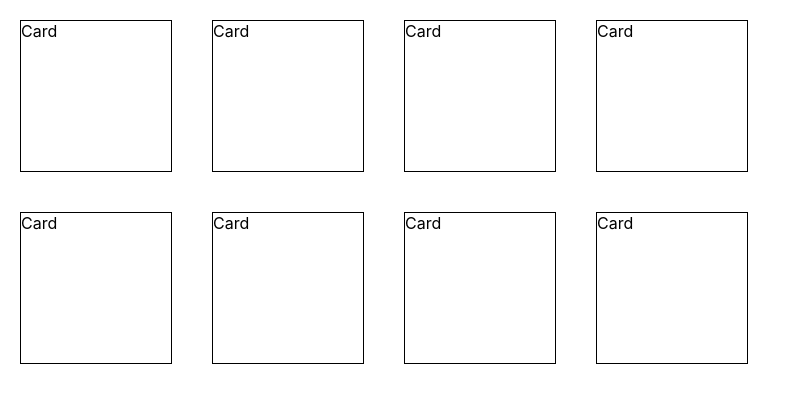
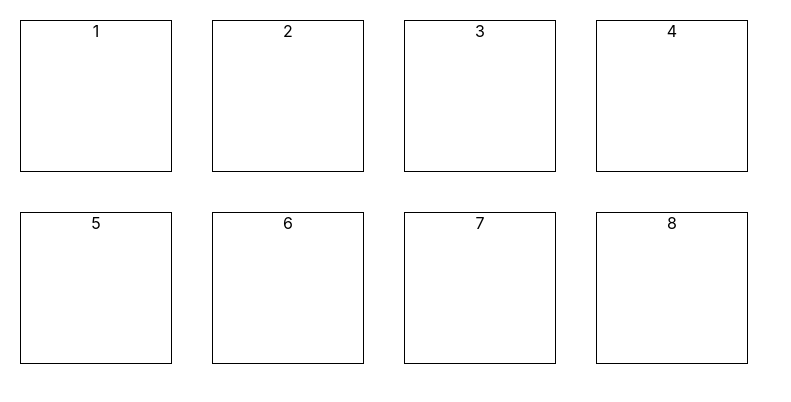
Before and after one commit to ernstvonoelsen/react-workshop-app, a React (Create React App) app: page / in a window 1280 px wide. Shown: the top 402 px of the page, without its empty margins (0-791 px from the left). Built offline with nearby package versions, Linux system fonts and the light colour scheme.

Commit message:
Add front and back properties.

```diff
--- a/src/App.tsx
+++ b/src/App.tsx
@@ -8,29 +8,29 @@ const cardStyle : CSSProperties = {
   height: 150,
   margin: 20,
   textAlign: 'center',
-  display: 'flex'
+  alignSelf: 'center'
 }
 
-export const Card = (props:{content?:string}) =>{
+export const Card = (props:{front: string, back: string}) =>{
   return <div style={cardStyle} className="card">
     <span>
-      { props.content == null ? 'Card' : props.content }
+      {props.back }
     </span>
   </div>
 }
 export const Field = (props:any) =>{
   return <div>
     <div style={{'display': 'flex'}}>
-      <Card />
-      <Card />
-      <Card />
-      <Card />
+      <Card front={''} back={'1'}/>
+      <Card front={''} back={'2'}/>
+      <Card front={''} back={'3'}/>
+      <Card front={''} back={'4'}/>
     </div>
     <div style={{'display': 'flex'}}>
-      <Card />
-      <Card />
-      <Card />
-      <Card />
+      <Card front={''} back={'5'}/>
+      <Card front={''} back={'6'}/>
+      <Card front={''} back={'7'}/>
+      <Card front={''} back={'8'}/>
     </div>
   </div>
 }
```
Also changed, not shown: 1 other file (tests, documents, lock files or other folders).
